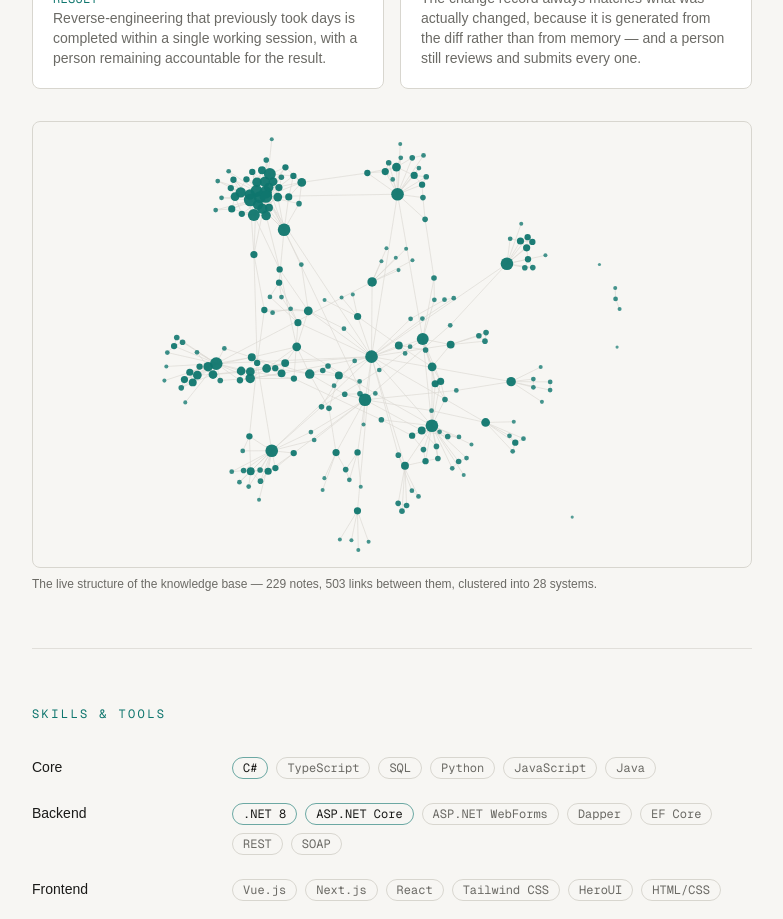
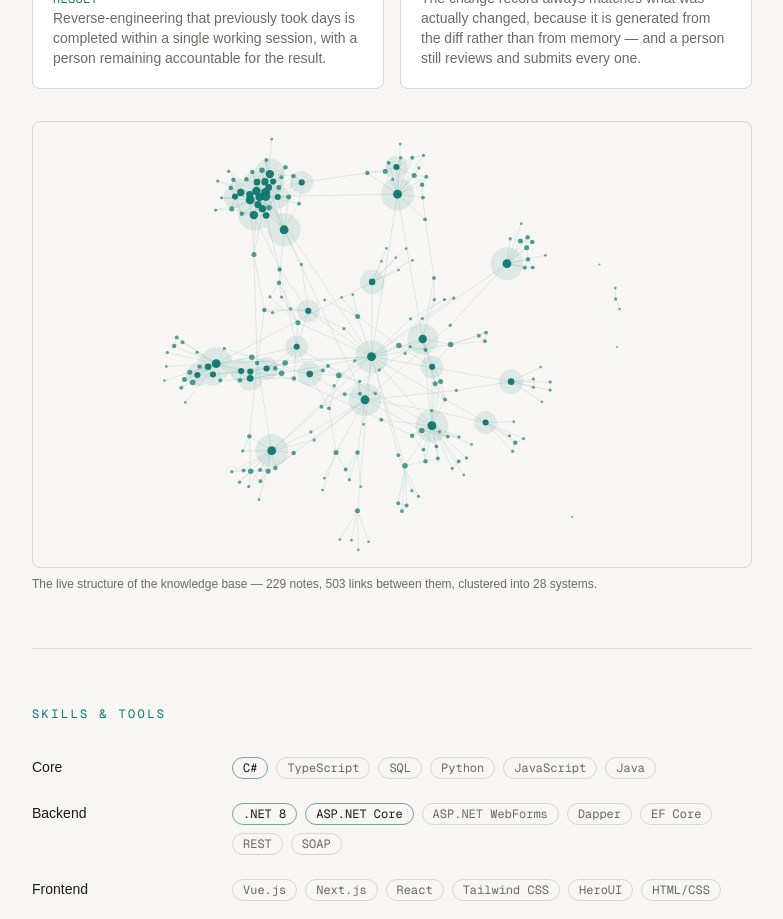
Before and after one commit to jerateep/jerateeps.dev, a Next.js app: page /en in a window 1280 px wide. Shown: the part 9360-10279 px from the top of the page, without its empty margins (248-1031 px from the left). Built offline with nearby package versions, Linux system fonts and the light colour scheme; a web font is replaced by a local one.

Commit message:
style: 2D knowledge graph in the same light accent style as the globe

```diff
--- a/components/KnowledgeGraph.tsx
+++ b/components/KnowledgeGraph.tsx
@@ -2,6 +2,9 @@ import graph from "@/content/graph.json";
 
 // ระบุ type เอง — ตอน graph.json ยังไม่มีป้าย TS จะอนุมาน [] เป็น never[]
 const labels: { x: number; y: number; text: string }[] = graph.labels;
+
+// รัศมีที่ถือว่าเป็นโน้ตหลัก (ถูกอ้างถึง ~7 ครั้งขึ้นไป ตามสูตรใน build-graph.mjs)
+const HUB = 6;
 
 /**
  * ภาพคลังความรู้ — โครงสร้างลิงก์จริงจาก second-brain vault
@@ -30,7 +33,8 @@ export function KnowledgeGraph({
           aria-label={label}
           className="block"
         >
-          <g className="stroke-border" strokeWidth={0.9} opacity={0.9}>
+          {/* ภาษาเดียวกับลูกโลกที่ hero: เส้นสี accent บางและจาง จุดเล็ก โน้ตหลักมีวงเรืองจาง ๆ */}
+          <g className="stroke-accent" strokeWidth={0.7} opacity={0.22}>
             {graph.edges.map(([a, b], i) => (
               <line
                 key={i}
@@ -41,15 +45,22 @@ export function KnowledgeGraph({
               />
             ))}
           </g>
+          <g className="fill-accent" opacity={0.1}>
+            {graph.nodes
+              .filter((n) => n.r >= HUB)
+              .map((n, i) => (
+                <circle key={i} cx={n.x} cy={n.y} r={n.r * 2.6} />
+              ))}
+          </g>
           <g className="fill-accent">
             {graph.nodes.map((n, i) => (
               <circle
                 key={i}
                 cx={n.x}
                 cy={n.y}
-                r={n.r}
-                // จุดที่ถูกอ้างถึงบ่อยจะทั้งใหญ่และเข้มกว่า
-                opacity={0.45 + Math.min(n.r / 9, 0.5)}
+                r={n.r * 0.7}
+                // โน้ตที่ถูกอ้างถึงบ่อยจะทั้งใหญ่และเข้มกว่า
+                opacity={n.r >= HUB ? 0.95 : 0.35 + Math.min(n.r / 12, 0.35)}
               />
             ))}
           </g>
```
